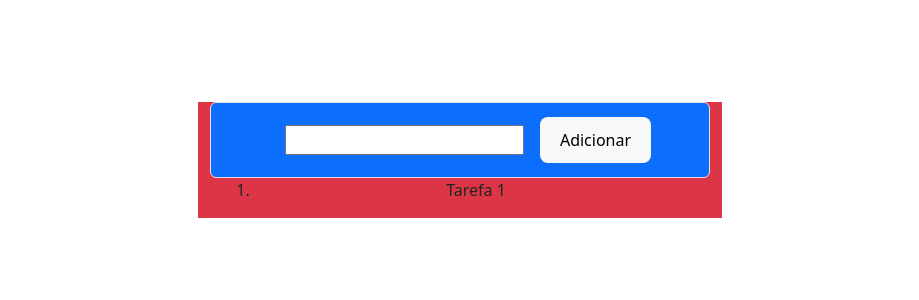
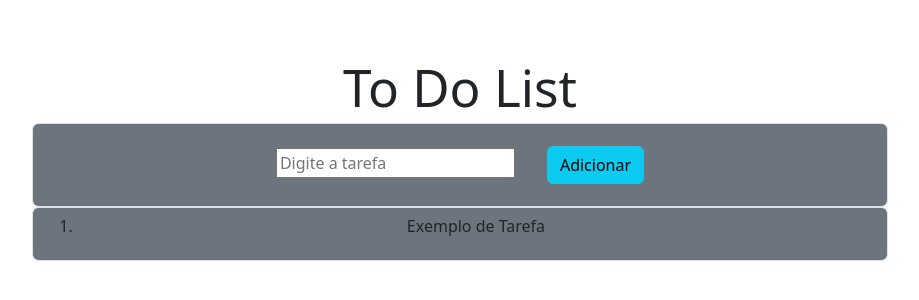
Before and after one commit to AdrianoVolter/To-Do-List, a React (Vite) app: page / in a window 1280 px wide. Shown: the part 240-540 px from the top of the page, without its empty margins (168-1087 px from the left). Built offline with nearby package versions, Linux system fonts and the light colour scheme.

Commit message:
Todo-list  V.1.1 , css

```diff
--- a/src/App.jsx
+++ b/src/App.jsx
@@ -4,7 +4,7 @@ import CardAdicionar from './components/CardAdicionar'
 
 function App() {
   const [listaDeTarefas, setListaDeTarefas] = useState([
-    { id: 1, texto: "Tarefa 1", finalizado: false }
+    { id: 1, texto: "Exemplo de Tarefa ", finalizado: false }
   ])
 
   function adicionarTarefa(texto) {
@@ -17,8 +17,9 @@ function App() {
   }
 
   return (
-    <div className='row container bg-danger'>
-      <div className='form-control  bg-primary'>
+    <div className='row container'>
+      <h1>To Do List</h1>
+      <div className='form-control  bg-secondary'>
         <CardAdicionar
           className='form-control'
           adicionarTarefa={adicionarTarefa} />
@@ -26,7 +27,7 @@ function App() {
 
 
 
-     <div className=''>
+     <div className='form-control bg-secondary'>
       <ol>
          {
         listaDeTarefas.map(tarefa => (
--- a/src/components/CardAdicionar.jsx
+++ b/src/components/CardAdicionar.jsx
@@ -17,12 +17,14 @@ function CardAdicionar({adicionarTarefa}) {
     return (
         <div>
         <input
+            placeholder="Digite a tarefa"
             className="input m-3"
             type="text"
             value={tarefa}
             onChange={(e) => setTarefa(e.target.value)}
         />
         <button
+            className="btn btn-info m-3"
             onClick={handleAdicionar}>
                 Adicionar
             </button>
```
